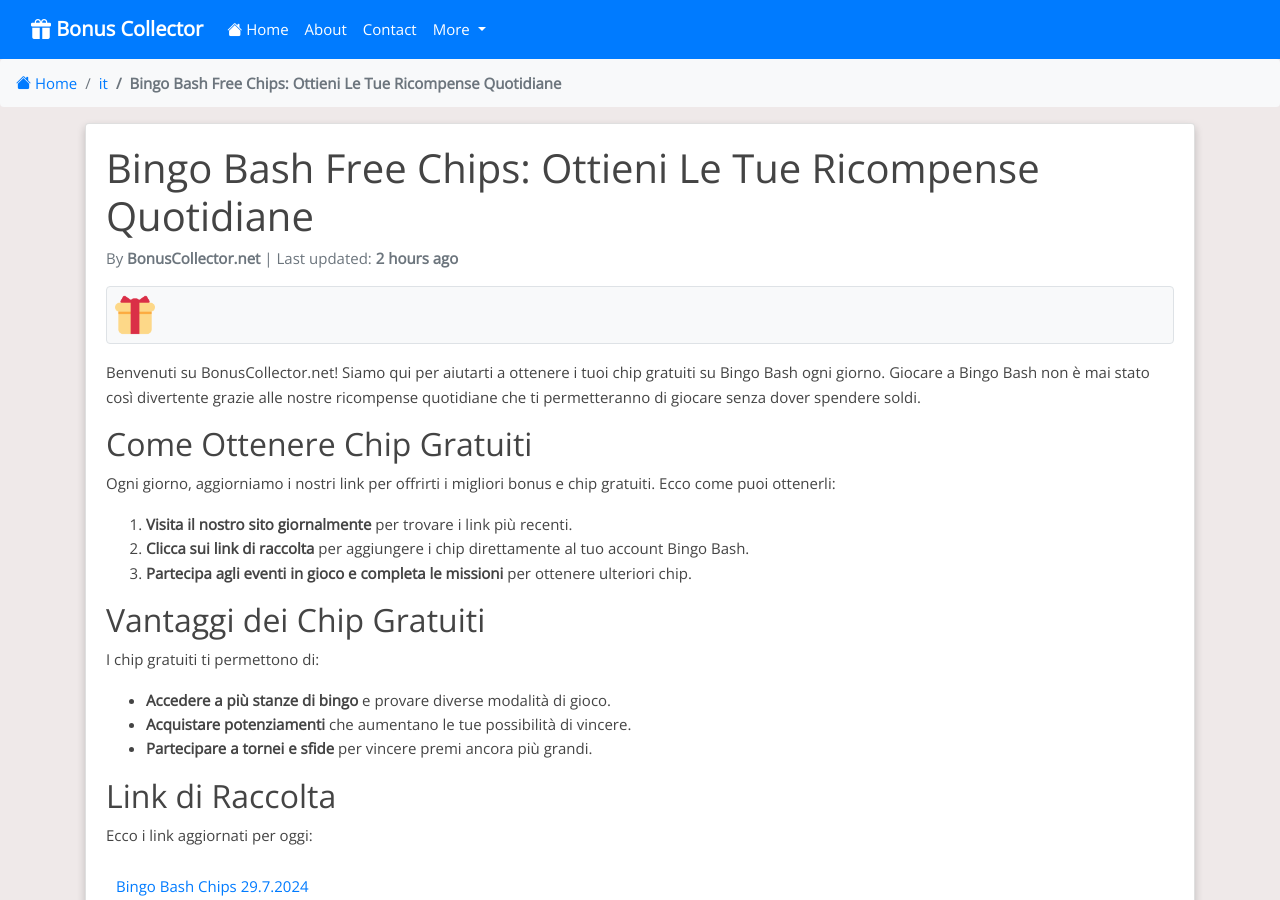
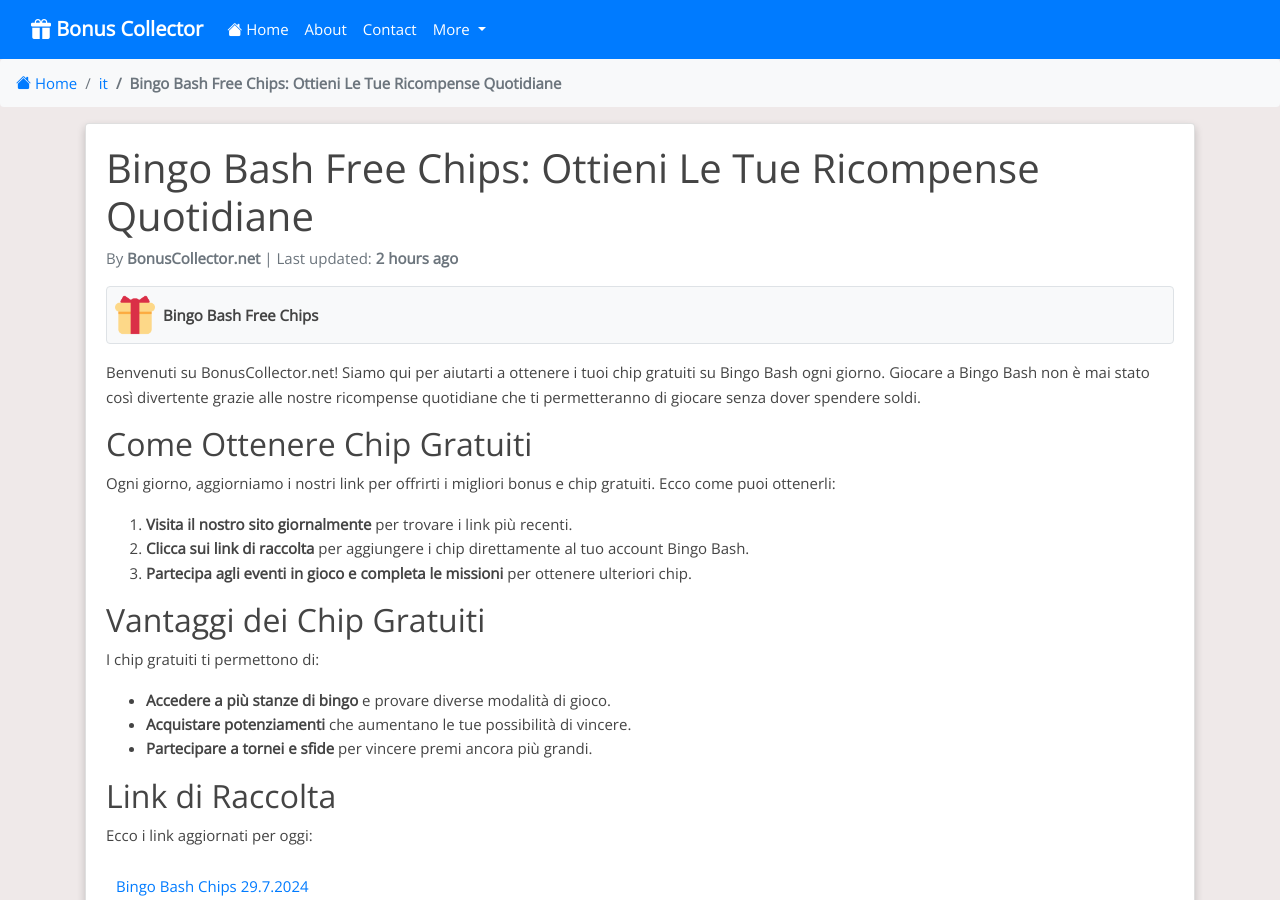
Before and after one commit to Prollad99/bs-net, a Jekyll site: the page built from it/_posts/2024-07-23-bingo-bash.md, in a window 1280 px wide and 900 px high. Built offline with Jekyll 4.4.1, drawn with Linux system fonts in a browser that asks for light colours; nearby versions of some CDN libraries; comment, search, counter and statistics services are not loaded.

Commit message:
Update 2024-07-23-bingo-bash.md

```diff
--- a/it/_posts/2024-07-23-bingo-bash.md
+++ b/it/_posts/2024-07-23-bingo-bash.md
@@ -9,6 +9,8 @@
 permalink: /it/bingo-bash-free-chips/
 image: /assets/images/bingo-bash.webp
 include_file: bingo-bash.html
+manifest: /manifests/it/bingo-bash.json
+app_name: "Bingo Bash Free Chips"
 ---
 
 Benvenuti su BonusCollector.net! Siamo qui per aiutarti a ottenere i tuoi chip gratuiti su Bingo Bash ogni giorno. Giocare a Bingo Bash non è mai stato così divertente grazie alle nostre ricompense quotidiane che ti permetteranno di giocare senza dover spendere soldi.
```
